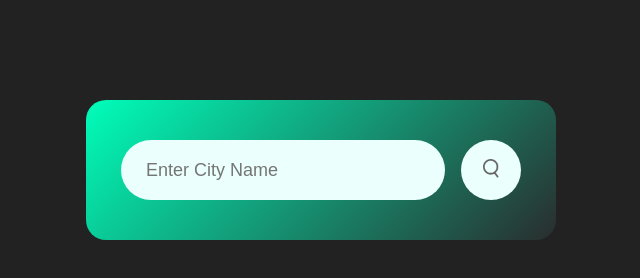
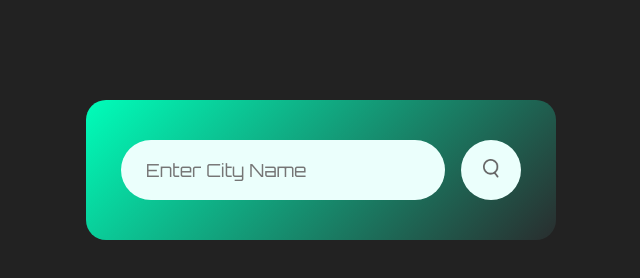
Before and after one commit to Briju-nit/weather-app, a plain HTML site: page index.html in a window 1280 px wide. Shown: the full height of the page, 319-959 px from the left. Drawn offline with Linux system fonts and the light colour scheme.

Commit message:
Update style.css

```diff
--- a/style.css
+++ b/style.css
@@ -1,7 +1,7 @@
 * {
   margin: 0;
   padding: 0;
-  font-family: 'Poppins', sans-serif;
+  font-family: 'Orbitron', sans-serif;
   box-sizing: border-box;
 }
 
```
